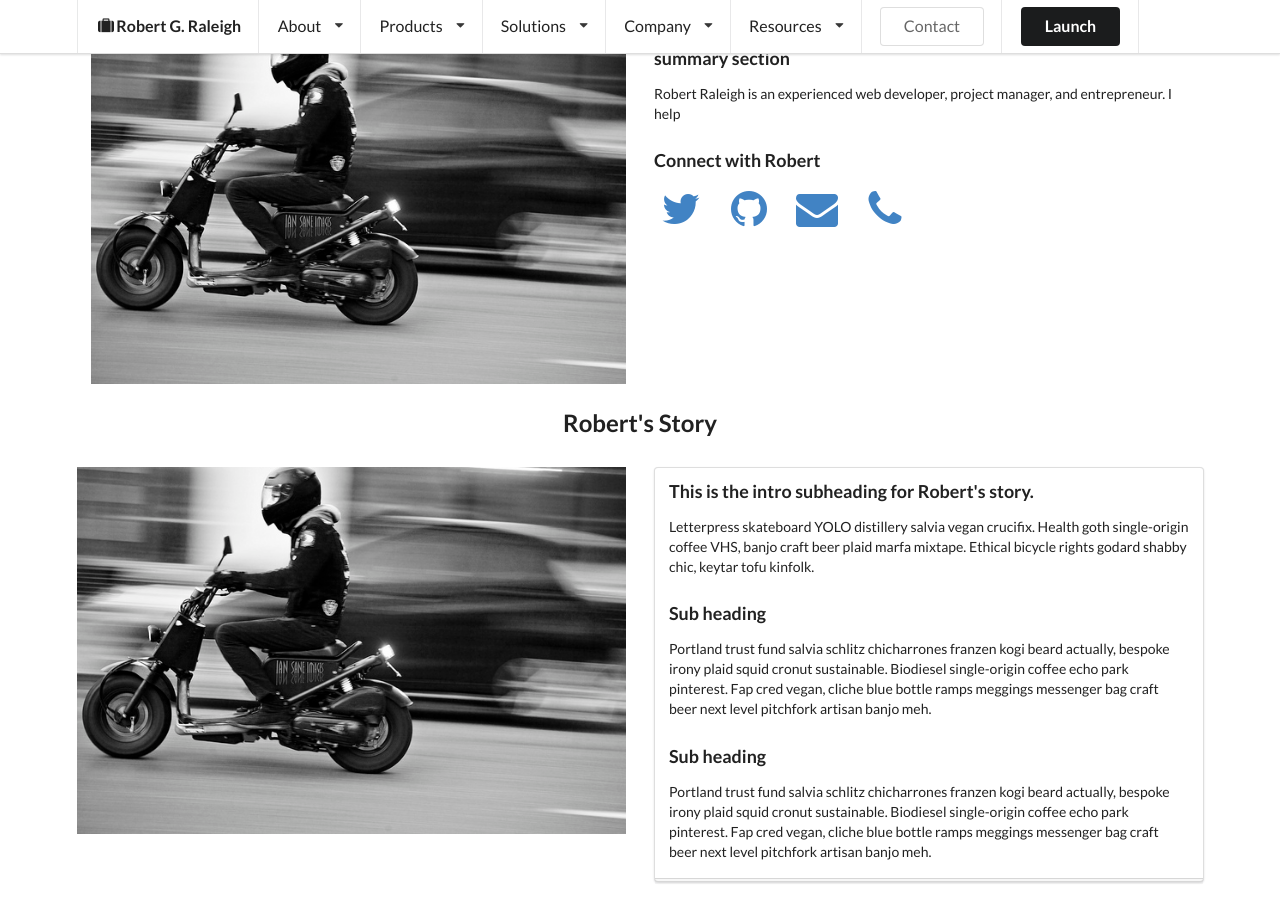
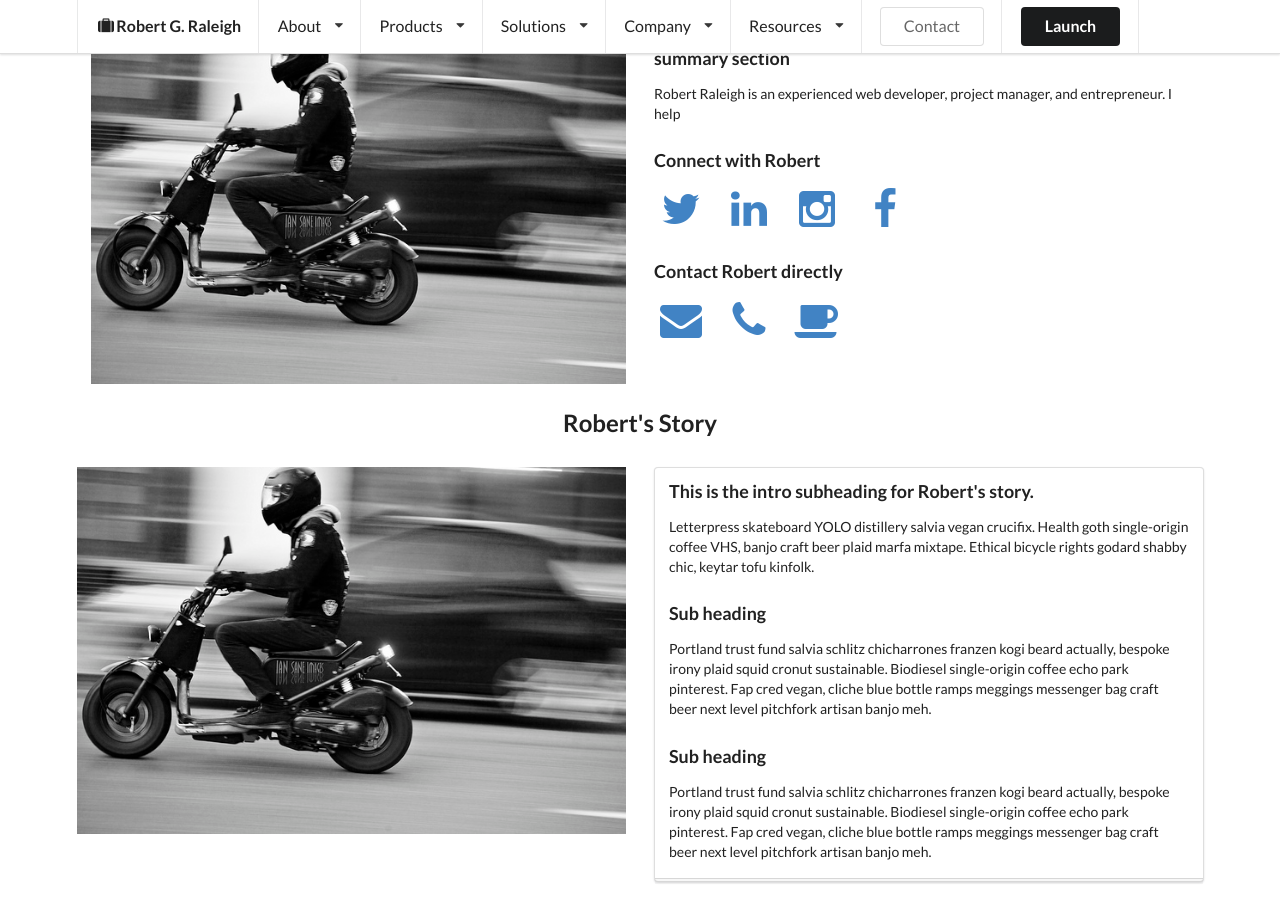
Before and after one commit to robertgraleigh/robertgraleigh.github.io, a Jekyll site: the page built from about/index.html, in a window 1280 px wide and 900 px high, scrolled down 371 px. Built offline with Jekyll 4.4.1, drawn with Linux system fonts in a browser that asks for light colours.

```diff
--- a/about/index.html
+++ b/about/index.html
@@ -49,13 +49,28 @@
 					<a href="http://www.twitter.com/robertgraleigh" class="fa-3x" target="_blank"><i class="fa fa-twitter fa-fw"></i></a>
 				</div>
 				<div class="item">
-					<a href="http://www.github.com/robertgraleigh" class="fa-3x" target="_blank"><i class="fa fa-github fa-fw"></i></a>
+					<a href="http://www.github.com/robertgraleigh" class="fa-3x" target="_blank"><i class="fa fa-linkedin fa-fw"></i></a>
 				</div>
+				<div class="item">
+					<a href="mailto:robertgraleigh@gmail.com" class="fa-3x"><i class="fa fa-instagram fa-fw"></i></a>
+				</div>
+				<div class="item">
+					<a href="tel:+15036026125" class="fa-3x"><i class="fa fa-facebook fa-fw"></i></a>
+				</div>
+				<!-- close /div -->
+			</div>
+			<!-- close /div -->
+			<h3 class="ui header">Contact Robert directly</h3>
+			<div class="ui horizontal list">
 				<div class="item">
 					<a href="mailto:robertgraleigh@gmail.com" class="fa-3x"><i class="fa fa-envelope fa-fw"></i></a>
 				</div>
 				<div class="item">
 					<a href="tel:+15036026125" class="fa-3x"><i class="fa fa-phone fa-fw"></i></a>
+				</div>
+				<!-- close /div -->
+				<div class="item">
+					<a href="/about/#meet-robert" class="fa-3x"><i class="fa fa-coffee fa-fw"></i></a>
 				</div>
 				<!-- close /div -->
 			</div>
```
